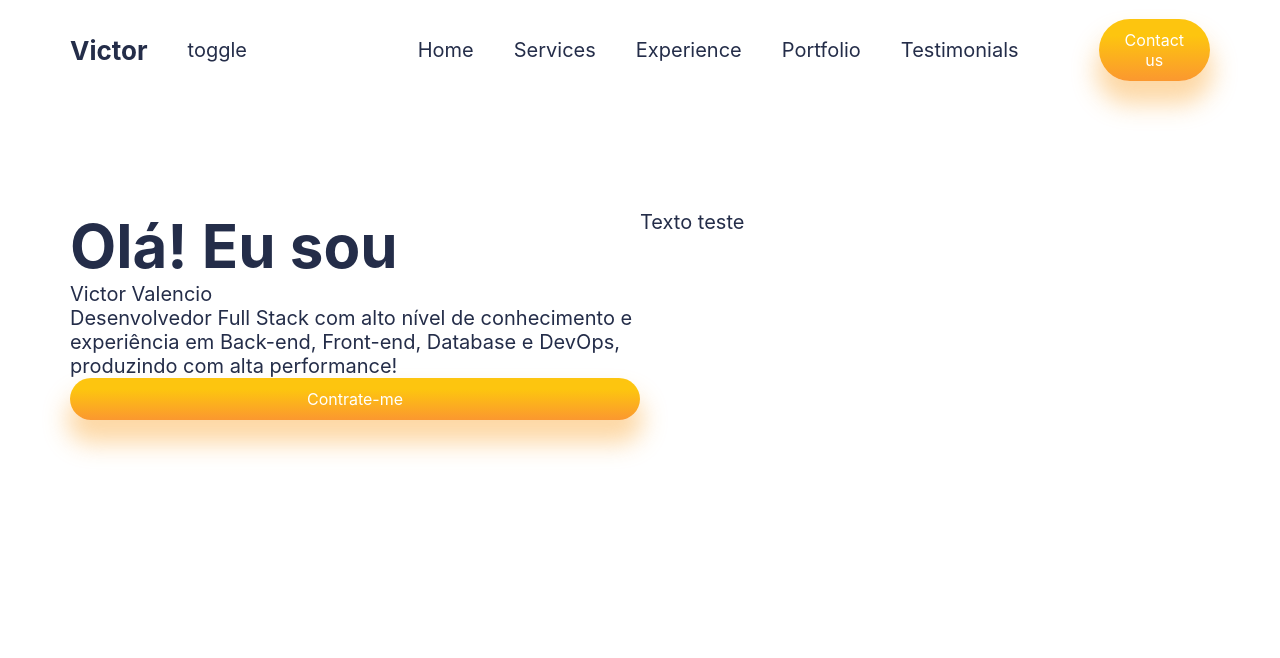
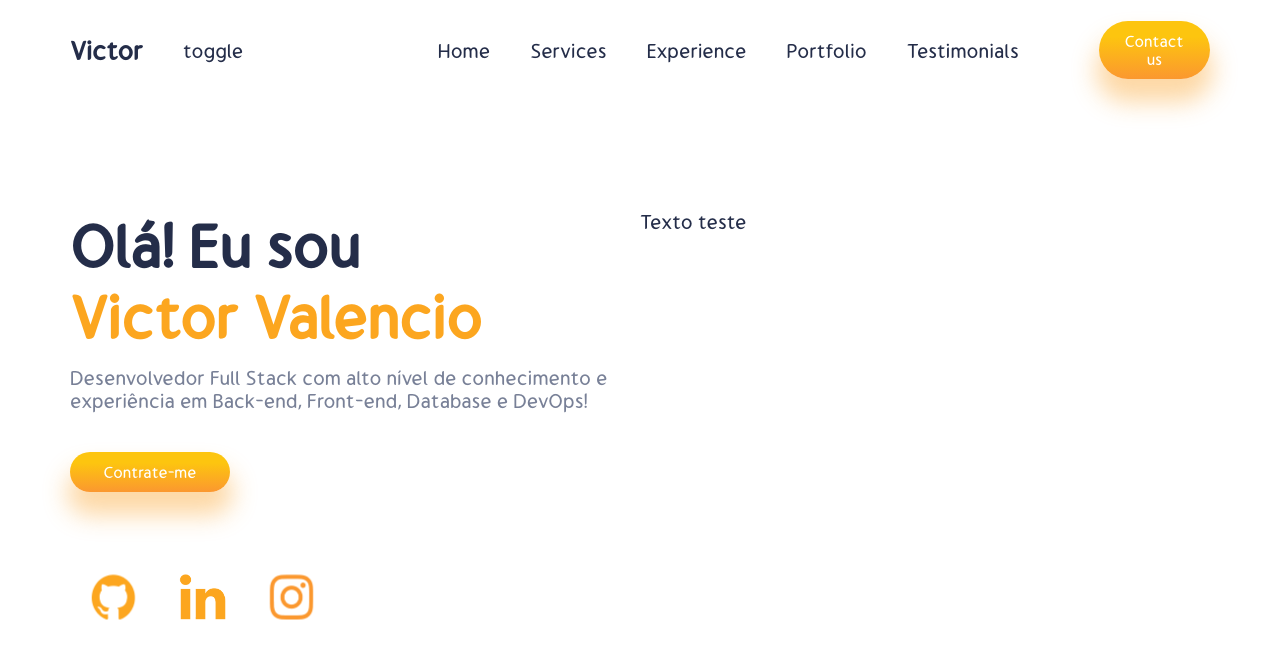
Before and after one commit to 11Victor/Portifolio-React, a React (Create React App) app: page / in a window 1280 px wide. Shown: the top 658 px of the page. Built offline with nearby package versions, Linux system fonts and the light colour scheme.

Commit message:
Adicionando icones

```diff
--- a/public/index.html
+++ b/public/index.html
@@ -10,7 +10,7 @@
     />
     <style>
     *{
-      font-family: -apple-system, BlinkMacSystemFont, 'Segoe UI', Roboto, Oxygen, Ubuntu, Cantarell, 'Open Sans', 'Helvetica Neue', sans-serif;
+      font-family: "Gumela";
       font-weight: normal;
       font-size: 20px;
     }
@@ -30,7 +30,7 @@
       work correctly both with client-side routing and a non-root public URL.
       Learn how to configure a non-root public URL by running `npm run build`.
     -->
-    <title>React App</title>
+    <title>Victor Valencio</title>
   </head>
   <body>
     <noscript>You need to enable JavaScript to run this app.</noscript>
--- a/src/App.css
+++ b/src/App.css
@@ -1,3 +1,8 @@
+@font-face {
+  font-family: "Gumela";
+  src: url("../src/Fonts/Gumela.otf") format("opentype");
+}
+
 :root
 {
   --yellow: #F5C32C;
--- a/src/Components/Intro/Intro.css
+++ b/src/Components/Intro/Intro.css
@@ -9,6 +9,7 @@
     position: relative;
     flex: 1;
     flex-direction: column;
+    gap: 2rem
 }
 
 .i-name{
@@ -22,6 +23,38 @@
     font-size: 3rem;
 }
 
+.i-name>:nth-child(2){
+    color: var(--orange);
+    font-weight: bold;
+    font-size: 3rem;
+}
+
+.i-name>:nth-child(3){
+    font-weight: 100;
+    font-size: 20px;
+    color: var(--gray);
+    margin-top: 14px;
+}
+
+.i-button{
+    width: 8rem;
+    height: 2rem;
+}
+
+.i-icons{
+    margin-top: 1rem;
+    display: flex;
+    gap: 0rem;
+}
+
+.i-icons>*{
+    transform: scale(0.5);
+}
+
+.i-icons>*:hover{
+    cursor: pointer;
+}
+
 .i-right{
     flex: 1;
 }
--- a/src/Components/Intro/Intro.jsx
+++ b/src/Components/Intro/Intro.jsx
@@ -1,5 +1,8 @@
 import React from 'react'
 import './Intro.css'
+import GitHub from '../../img/github.png';
+import Linkedin from '../../img/linkedin.png';
+import Instagram from '../../img/instagram.png';
 
 const Intro = () => {
   return (
@@ -8,9 +11,14 @@ const Intro = () => {
             <div className="i-name">
                 <span>Olá! Eu sou </span>
                 <span>Victor Valencio</span>
-                <span>Desenvolvedor Full Stack com alto nível de conhecimento e experiência em Back-end, Front-end, Database e DevOps, produzindo com alta performance!</span>
+                <span>Desenvolvedor Full Stack com alto nível de conhecimento e experiência em Back-end, Front-end, Database e DevOps!</span>
             </div>
             <button className="button i-button">Contrate-me</button>
+            <div className="i-icons">
+              <img src={GitHub} alt="" />
+              <img src={Linkedin} alt="" />
+              <img src={Instagram} alt="" />
+            </div>
         </div>
         <div className="i-right">
             Texto teste
```
Also changed, not shown: src/Fonts/Gumela.otf (added).
